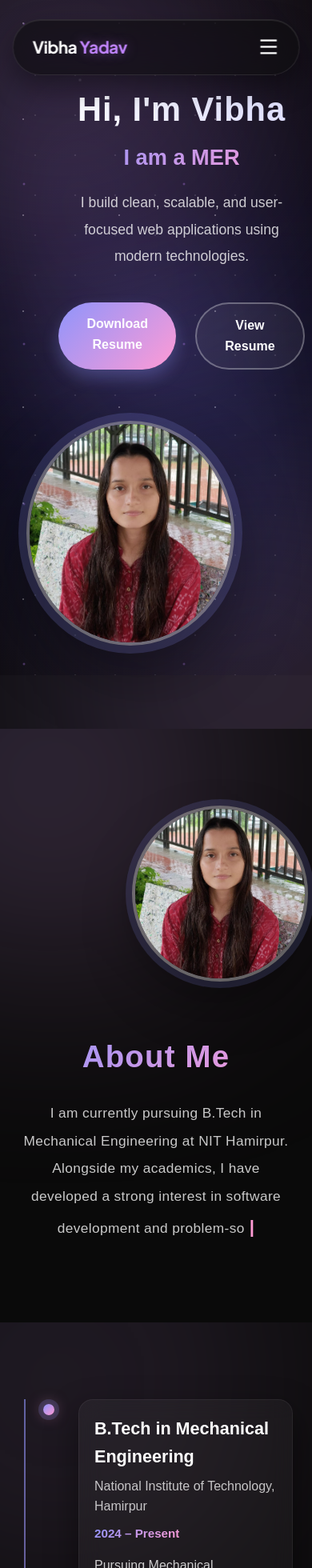
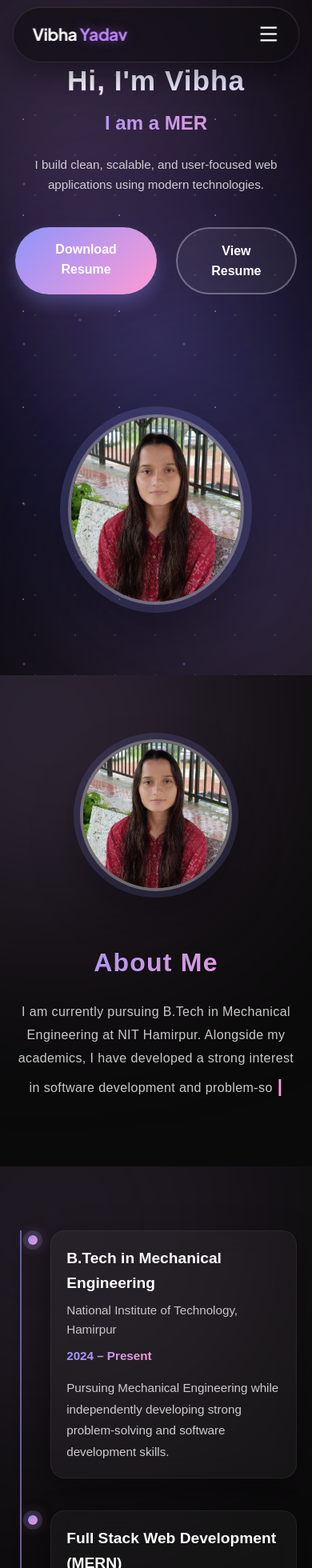
Before and after one commit to Vibhay007/Vibha_portfolio, a React (Vite) app in the folder frontend/: page / in a window 390 px wide. Shown: the top 1960 px of the page at 80% size. Built offline with nearby package versions, Linux system fonts and the light colour scheme.

Commit message:
update project

```diff
--- a/frontend/index.html
+++ b/frontend/index.html
@@ -6,6 +6,7 @@
   href="https://cdn.jsdelivr.net/npm/remixicon@3.5.0/fonts/remixicon.css"
   rel="stylesheet"
 />
+<link href="https://fonts.googleapis.com/css2?family=Orbitron:wght@500;700&display=swap" rel="stylesheet">
 
     <meta name="viewport" content="width=device-width, initial-scale=1.0" />
     <title>Vibha portfolio</title>
--- a/frontend/src/components/About.css
+++ b/frontend/src/components/About.css
@@ -88,35 +88,103 @@
 
 /* Cursor animation */
 @keyframes blink {
-  0%, 50%, 100% {
-    opacity: 1;
-  }
-  25%, 75% {
-    opacity: 0;
-  }
+  0%, 50%, 100% { opacity: 1; }
+  25%, 75% { opacity: 0; }
 }
 
-/* RESPONSIVE */
-@media (max-width: 900px) {
-  .about {
-    flex-direction: column;
-    text-align: center;
-    gap: 3.5rem;
+/* ---------------- RESPONSIVE ---------------- */
+
+/* Large Tablets */
+@media (max-width:1100px){
+
+  .about{
+    gap:4rem;
   }
 
-  .about-img img {
-    width: 220px;
-    height: 220px;
+  .about-img{
+    margin-left:4rem;
   }
 
-  .about-content h2 {
-    font-size: 2.4rem;
+  .about-img img{
+    width:240px;
+    height:240px;
   }
 
-  .typing-paragraph {
-    font-size: 1.08rem;
+}
+
+/* Tablets */
+@media (max-width:900px){
+
+  .about{
+    flex-direction:column;
+    text-align:center;
+    gap:3.5rem;
   }
+
+  .about-img{
+    margin-left:0;
+  }
+
+  .about-img img{
+    width:220px;
+    height:220px;
+  }
+
+  .about-content h2{
+    font-size:2.4rem;
+  }
+
+  .typing-paragraph{
+    font-size:1.08rem;
+    max-width:600px;
+    margin:auto;
+  }
+
 }
+
+/* Mobile */
+@media (max-width:600px){
+
+  .about{
+    padding:5rem 1.2rem;
+  }
+
+  .about-content h2{
+    font-size:2rem;
+  }
+
+  .typing-paragraph{
+    font-size:1rem;
+    line-height:1.8;
+  }
+
+  .about-img img{
+    width:190px;
+    height:190px;
+  }
+
+}
+
+/* Small Phones */
+@media (max-width:380px){
+
+  .about-content h2{
+    font-size:1.8rem;
+  }
+
+  .typing-paragraph{
+    font-size:0.95rem;
+  }
+
+  .about-img img{
+    width:170px;
+    height:170px;
+  }
+
+}
+
+/* ---------------- TEXT HIGHLIGHT ---------------- */
+
 .highlight {
   font-weight: 600;
   position: relative;
--- a/frontend/src/components/Education.css
+++ b/frontend/src/components/Education.css
@@ -4,7 +4,7 @@
   overflow: hidden;
 }
 
-/* Background glow (same vibe as home) */
+/* Background glow */
 .education::before,
 .education::after {
   content: "";
@@ -139,41 +139,6 @@
   color: rgba(255, 255, 255, 0.78);
 }
 
-/* Responsive */
-@media (max-width: 900px) {
-  .section-title {
-    font-size: 2.4rem;
-    text-align: center;
-  }
-
-  .timeline-content {
-    padding: 20px;
-  }
-}
-/* Coding platform links */
-.coding-links {
-  display: flex;
-  flex-wrap: wrap;
-  gap: 12px;
-  margin-top: 14px;
-}
-
-.coding-links a {
-  padding: 6px 14px;
-  font-size: 0.9rem;
-  font-weight: 600;
-  border-radius: 20px;
-  color: #ffffff;
-  text-decoration: none;
-  background: linear-gradient(135deg, #8f94fb, #ff9bd5);
-  box-shadow: 0 6px 18px rgba(0, 0, 0, 0.35);
-  transition: transform 0.25s ease, box-shadow 0.25s ease;
-}
-
-.coding-links a:hover {
-  transform: translateY(-3px);
-  box-shadow: 0 10px 26px rgba(0, 0, 0, 0.5);
-}
 /* Coding platform links */
 .coding-links {
   display: flex;
@@ -205,3 +170,84 @@
   transform: translateY(-3px);
   box-shadow: 0 10px 28px rgba(0, 0, 0, 0.55);
 }
+
+/* ---------------- RESPONSIVE ---------------- */
+
+/* Tablets */
+@media (max-width: 900px) {
+
+  .section-title {
+    font-size: 2.4rem;
+    text-align: center;
+  }
+
+  .timeline {
+    padding-left: 24px;
+  }
+
+  .timeline-item {
+    padding-left: 32px;
+  }
+
+  .timeline-content {
+    padding: 20px;
+  }
+
+}
+
+/* Mobile */
+@media (max-width: 600px) {
+
+  .education {
+    padding: 5rem 1.2rem;
+  }
+
+  .section-title {
+    font-size: 2rem;
+  }
+
+  .timeline {
+    padding-left: 18px;
+  }
+
+  .timeline-item {
+    padding-left: 26px;
+    margin-bottom: 2.5rem;
+  }
+
+  .timeline-dot {
+    width: 12px;
+    height: 12px;
+  }
+
+  .timeline-content h3 {
+    font-size: 1.2rem;
+  }
+
+  .timeline-content h4 {
+    font-size: 0.95rem;
+  }
+
+  .timeline-content p {
+    font-size: 0.95rem;
+  }
+
+}
+
+/* Small phones */
+@media (max-width: 380px) {
+
+  .section-title {
+    font-size: 1.8rem;
+  }
+
+  .timeline-content {
+    padding: 16px;
+  }
+
+  .coding-links a {
+    font-size: 0.8rem;
+    padding: 6px 12px;
+  }
+
+}
--- a/frontend/src/components/Header.css
+++ b/frontend/src/components/Header.css
@@ -3,7 +3,8 @@
 .header {
   /* Positioning & Shape */
   position: fixed;
-  top: 1.5rem;
+  top: 0.5rem;
+
   left: 50%;
   transform: translateX(-50%);
   width: 90%;
--- a/frontend/src/components/Home.css
+++ b/frontend/src/components/Home.css
@@ -118,8 +118,6 @@
   }
 }
 
-/* ... Your existing styles remain exactly as they are ... */
-
 /* RESUME SECTION STYLES */
 .btn-group {
   display: flex;
@@ -169,3 +167,96 @@
     justify-content: center;
   }
 }
+
+/* EXTRA RESPONSIVE IMPROVEMENTS */
+
+/* LARGE TABLETS */
+@media (max-width: 1100px) {
+
+  .home{
+    gap:4rem;
+    padding:5rem 2rem;
+  }
+
+  .home-content{
+    margin-left:2rem;
+  }
+
+  .home-img img{
+    width:360px;
+    margin-right:2rem;
+  }
+
+}
+
+/* TABLETS */
+@media (max-width: 768px){
+
+  .home{
+    flex-direction:column;
+    text-align:center;
+    gap:3rem;
+  }
+
+  .home-content{
+    margin-left:0;
+  }
+
+  .home-content p{
+    margin:0 auto;
+  }
+
+  .home-img img{
+    margin-right:0;
+  }
+
+}
+
+/* MOBILE DEVICES */
+@media (max-width: 480px){
+
+  .home{
+    padding:5rem 1.2rem;
+  }
+
+  .home-content h1{
+    font-size:2.2rem;
+  }
+
+  .home-content h3{
+    font-size:1.5rem;
+  }
+
+  .home-content p{
+    font-size:0.95rem;
+    line-height:1.7;
+  }
+
+  .home-img img{
+    width:220px;
+  }
+
+}
+
+/* SMALL PHONES */
+@media (max-width: 360px){
+
+  .home-content h1{
+    font-size:1.9rem;
+  }
+
+  .home-content h3{
+    font-size:1.3rem;
+  }
+
+  .home-img img{
+    width:190px;
+  }
+
+  .btn-resume,
+  .btn-view{
+    padding:0.8rem 1.6rem;
+    font-size:0.9rem;
+  }
+
+}
--- a/frontend/src/components/Loader.css
+++ b/frontend/src/components/Loader.css
@@ -1,59 +1,128 @@
-.loader {
-  display: flex;
-  align-items: center;
-  justify-content: center;
-  height: 100vh;
-  width: 100%;
-  background-color: #000; /* dark theme */
-  font-family: 'Poppins', sans-serif;
-  text-align: center;
+.loader{
+  position:relative;
+  height:100vh;
+  width:100%;
+  display:flex;
+  flex-direction:column;
+  justify-content:center;
+  align-items:center;
+  text-align:center;
+
+  font-family:'Poppins',sans-serif;
+  color:white;
+  overflow:hidden;
 }
 
-.loader-text {
-  font-size: 1.4rem;
-  color: #fff;
-  letter-spacing: 1px;
-}
-.loader {
-  display: flex;
-  flex-direction: column;
-  align-items: center;
-  justify-content: center;
-  height: 100vh;
-  background-color: #000;
-  color: #fff;
-  font-family: 'Poppins', sans-serif;
-  text-align: center;
+/* NAME */
+.brand{
+  font-size:64px;
+  font-weight:700;
+  letter-spacing:6px;
+
+  background:linear-gradient(90deg,#a855f7,#d8b4fe,#c084fc);
+  -webkit-background-clip:text;
+  -webkit-text-fill-color:transparent;
+
+  text-shadow:
+    0 0 15px rgba(168,85,247,0.8),
+    0 0 35px rgba(192,132,252,0.6);
+
+  margin-bottom:25px;
+
+  animation: glowPulse 3s ease-in-out infinite alternate;
 }
 
-.dots {
-  display: flex;
-  gap: 8px;
-  margin-bottom: 20px;
+@keyframes glowPulse{
+  from{
+    text-shadow:
+      0 0 10px rgba(225, 210, 238, 0.6),
+      0 0 20px rgba(192,132,252,0.5);
+  }
+  to{
+    text-shadow:
+      0 0 25px rgba(168,85,247,0.9),
+      0 0 50px rgba(192,132,252,0.7);
+  }
 }
 
-.dots span {
-  width: 10px;
-  height: 10px;
-  background: #fff;
-  border-radius: 50%;
-  display: inline-block;
-  animation: bounce 0.6s infinite alternate;
+/* DOT LOADER */
+
+.dots{
+  display:flex;
+  gap:12px;
+  margin-bottom:25px;
 }
 
-.dots span:nth-child(2) {
-  animation-delay: 0.2s;
-}
-.dots span:nth-child(3) {
-  animation-delay: 0.4s;
+.dots span{
+  width:12px;
+  height:12px;
+  border-radius:50%;
+
+  background:#a86ae6;
+
+  box-shadow:
+    0 0 10px #83778e,
+    0 0 20px #a855f7;
+
+  animation:bounce 0.7s infinite alternate;
 }
 
-@keyframes bounce {
-  from { transform: translateY(0); opacity: 0.6; }
-  to { transform: translateY(-10px); opacity: 1; }
+.dots span:nth-child(2){
+  animation-delay:0.2s;
 }
 
-.loader p {
-  font-size: 1.2rem;
-  letter-spacing: 1px;
+.dots span:nth-child(3){
+  animation-delay:0.4s;
 }
+
+@keyframes bounce{
+  from{
+    transform:translateY(0);
+    opacity:0.7;
+  }
+  to{
+    transform:translateY(-12px);
+    opacity:1;
+  }
+}
+
+/* LOADING TEXT */
+
+.loading-text{
+  font-size:18px;
+  letter-spacing:4px;
+  color:#d6d2db;
+  opacity:0.9;
+}
+
+/* RESPONSIVE */
+
+@media (max-width:768px){
+
+  .brand{
+    font-size:42px;
+    letter-spacing:4px;
+  }
+
+  .dots span{
+    width:10px;
+    height:10px;
+  }
+
+  .loading-text{
+    font-size:15px;
+  }
+
+}
+
+@media (max-width:480px){
+
+  .brand{
+    font-size:32px;
+  }
+
+  .loading-text{
+    font-size:14px;
+  }
+
+}
--- a/frontend/src/components/Loader.jsx
+++ b/frontend/src/components/Loader.jsx
@@ -1,14 +1,22 @@
 import "./Loader.css";
+import Background from "./Background";   // adjust path if needed
 
 const Loader = () => {
   return (
     <div className="loader">
+
+      <Background />
+
+      <h1 className="brand">Vibha Yadav</h1>
+
       <div className="dots">
         <span></span>
         <span></span>
         <span></span>
       </div>
-      <p>Loading Portfolio...</p>
+
+      <p className="loading-text">Loading Portfolio</p>
+
     </div>
   );
 };
--- a/frontend/src/components/Projects.css
+++ b/frontend/src/components/Projects.css
@@ -2,7 +2,6 @@
 
 .projects {
   padding: 100px 10%;
-  /* Removed solid background to let the Starry Background show through */
   background: transparent;
   font-family: 'Plus Jakarta Sans', sans-serif;
   color: #fff;
@@ -20,7 +19,6 @@
 }
 
 .section-title span {
-  /* Using the Lilac color from your "Mern Developer" text */
   color: #c084fc;
   text-shadow: 0 0 20px rgba(192, 132, 252, 0.4);
 }
@@ -34,16 +32,15 @@
   box-shadow: 0 0 10px rgba(192, 132, 252, 0.5);
 }
 
-/* Grid Settings */
+/* Grid */
 .projects-container {
   display: grid;
   grid-template-columns: repeat(auto-fit, minmax(320px, 1fr));
   gap: 3rem;
 }
 
-/* Glassmorphism Card Design */
+/* Card */
 .project-card {
-  /* Semi-transparent background to see stars behind it */
   background: rgba(255, 255, 255, 0.03);
   backdrop-filter: blur(10px);
   -webkit-backdrop-filter: blur(10px);
@@ -61,7 +58,7 @@
               0 0 20px rgba(192, 132, 252, 0.1);
 }
 
-/* Image Wrapper */
+/* Image */
 .project-image {
   position: relative;
   width: 100%;
@@ -79,10 +76,7 @@
 
 .project-overlay {
   position: absolute;
-  top: 0;
-  left: 0;
-  width: 100%;
-  height: 100%;
+  inset: 0;
   background: rgba(5, 5, 5, 0.4);
   backdrop-filter: blur(4px);
   display: flex;
@@ -118,7 +112,7 @@
   transform: scale(1.1);
 }
 
-/* Content Layout */
+/* Content */
 .project-content {
   padding: 2rem;
 }
@@ -144,7 +138,6 @@
 .project-content h3 {
   font-size: 1.6rem;
   margin-bottom: 1rem;
-  color: #fff;
 }
 
 .project-content p {
@@ -153,7 +146,7 @@
   line-height: 1.7;
 }
 
-/* GitHub CTA Styling (Updated to match space theme) */
+/* GitHub CTA */
 .github-cta {
   margin-top: 8rem;
   padding: 4rem;
@@ -169,7 +162,6 @@
 
 .cta-content h3 {
   font-size: 2.2rem;
-  color: #fff;
   margin-bottom: 0.8rem;
 }
 
@@ -200,17 +192,86 @@
   box-shadow: 0 20px 40px rgba(192, 132, 252, 0.5);
 }
 
-/* Responsive Fixes */
+/* ---------- RESPONSIVE ---------- */
+
+/* Tablets */
 @media (max-width: 992px) {
+
+  .projects {
+    padding: 90px 6%;
+  }
+
+  .section-title {
+    font-size: 2.5rem;
+  }
+
+  .projects-container {
+    gap: 2rem;
+  }
+
   .github-cta {
     flex-direction: column;
     text-align: center;
     padding: 3rem 2rem;
   }
-  .cta-content p { margin: 0 auto; }
+
+  .cta-content p {
+    margin: 0 auto;
+  }
+
 }
 
+/* Mobile */
 @media (max-width: 768px) {
-  .projects { padding: 80px 5%; }
-  .section-title { font-size: 2.5rem; }
+
+  .projects {
+    padding: 80px 5%;
+  }
+
+  .section-title {
+    font-size: 2.2rem;
+  }
+
+  .projects-container {
+    grid-template-columns: 1fr;
+  }
+
+  .project-image {
+    height: 200px;
+  }
+
+  .project-content {
+    padding: 1.6rem;
+  }
+
+  .project-content h3 {
+    font-size: 1.4rem;
+  }
+
 }
+
+/* Small phones */
+@media (max-width: 480px) {
+
+  .section-title {
+    font-size: 1.9rem;
+  }
+
+  .github-cta {
+    padding: 2rem 1.5rem;
+  }
+
+  .cta-content h3 {
+    font-size: 1.6rem;
+  }
+
+  .cta-content p {
+    font-size: 0.95rem;
+  }
+
+  .github-btn {
+    padding: 14px 24px;
+    font-size: 0.9rem;
+  }
+
+}
```
Also changed, not shown: frontend/src/assets/Vibhaimg.jpeg (added).
